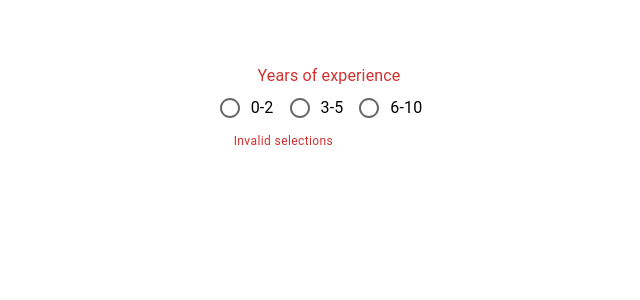
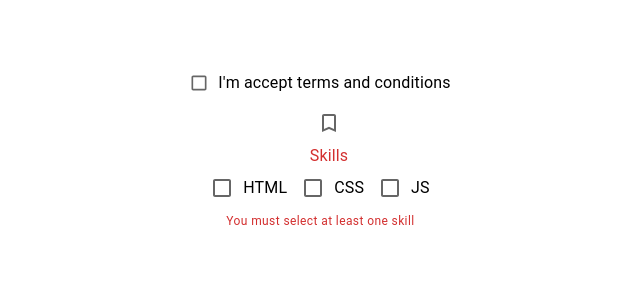
Before and after one commit to Zyar3k/material-ui_training, a React (Create React App) app: page / in a window 1280 px wide. Shown: the top 300 px of the page, without its empty margins (311-951 px from the left). Built offline with nearby package versions, Linux system fonts and the light colour scheme.

Commit message:
Mui checkbox

```diff
--- a/src/App.tsx
+++ b/src/App.tsx
@@ -1,5 +1,6 @@
 import "./App.css";
-import MuiRadioButton from "./components/MuiRadioButton";
+import MuiCheckbox from "./components/MuiCheckbox";
+// import MuiRadioButton from "./components/MuiRadioButton";
 // import MuiSelect from "./components/MuiSelect";
 // import MuiTextField from "./components/MuiTextField";
 // import MuiButton from "./components/MuiButton";
@@ -12,7 +13,8 @@
       {/* <MuiButton /> */}
       {/* <MuiTextField /> */}
       {/* <MuiSelect /> */}
-      <MuiRadioButton />
+      {/* <MuiRadioButton /> */}
+      <MuiCheckbox />
     </div>
   );
 }
--- /dev/null
+++ b/src/components/MuiCheckbox.tsx
@@ -0,0 +1,96 @@
+import React, { useState } from "react";
+import {
+  Box,
+  FormControlLabel,
+  Checkbox,
+  FormControl,
+  FormLabel,
+  FormGroup,
+  FormHelperText,
+} from "@mui/material";
+import BookmarkIcon from "@mui/icons-material/Bookmark";
+import BookmarkBorderIcon from "@mui/icons-material/BookmarkBorder";
+
+const MuiCheckbox = () => {
+  const [acceptTnC, setAcceptTnC] = useState(false);
+  const [skills, setSkills] = useState<string[]>([]);
+  console.log(acceptTnC);
+  console.log(skills);
+  const handleChange = (e: React.ChangeEvent<HTMLInputElement>) => {
+    setAcceptTnC(e.target.checked);
+  };
+  const handleSkillChange = (e: React.ChangeEvent<HTMLInputElement>) => {
+    const index = skills.indexOf(e.target.value);
+    if (index === -1) {
+      setSkills([...skills, e.target.value]);
+    } else {
+      setSkills([...skills.filter((skill) => skill !== e.target.value)]);
+    }
+  };
+
+  return (
+    <Box>
+      <Box>
+        <FormControlLabel
+          label="I'm accept terms and conditions"
+          control={
+            <Checkbox
+              size="small"
+              color="success"
+              checked={acceptTnC}
+              onChange={handleChange}
+            />
+          }
+        />
+      </Box>
+      <Box>
+        <Checkbox
+          icon={<BookmarkBorderIcon />}
+          checkedIcon={<BookmarkIcon />}
+          checked={acceptTnC}
+          onChange={handleChange}
+        />
+      </Box>
+      <Box>
+        <FormControl error>
+          <FormLabel>Skills</FormLabel>
+          <FormGroup row>
+            <FormControlLabel
+              label="HTML"
+              control={
+                <Checkbox
+                  value="html"
+                  checked={skills.includes("html")}
+                  onChange={handleSkillChange}
+                />
+              }
+            />
+            <FormControlLabel
+              label="CSS"
+              control={
+                <Checkbox
+                  value="css"
+                  checked={skills.includes("css")}
+                  onChange={handleSkillChange}
+                />
+              }
+            />
+            <FormControlLabel
+              label="JS"
+              control={
+                <Checkbox
+                  value="js"
+                  checked={skills.includes("js")}
+                  onChange={handleSkillChange}
+                />
+              }
+            />
+          </FormGroup>
+          <FormHelperText>You must select at least one skill</FormHelperText>
+        </FormControl>
+      </Box>
+    </Box>
+  );
+};
+
+export default MuiCheckbox;
```
